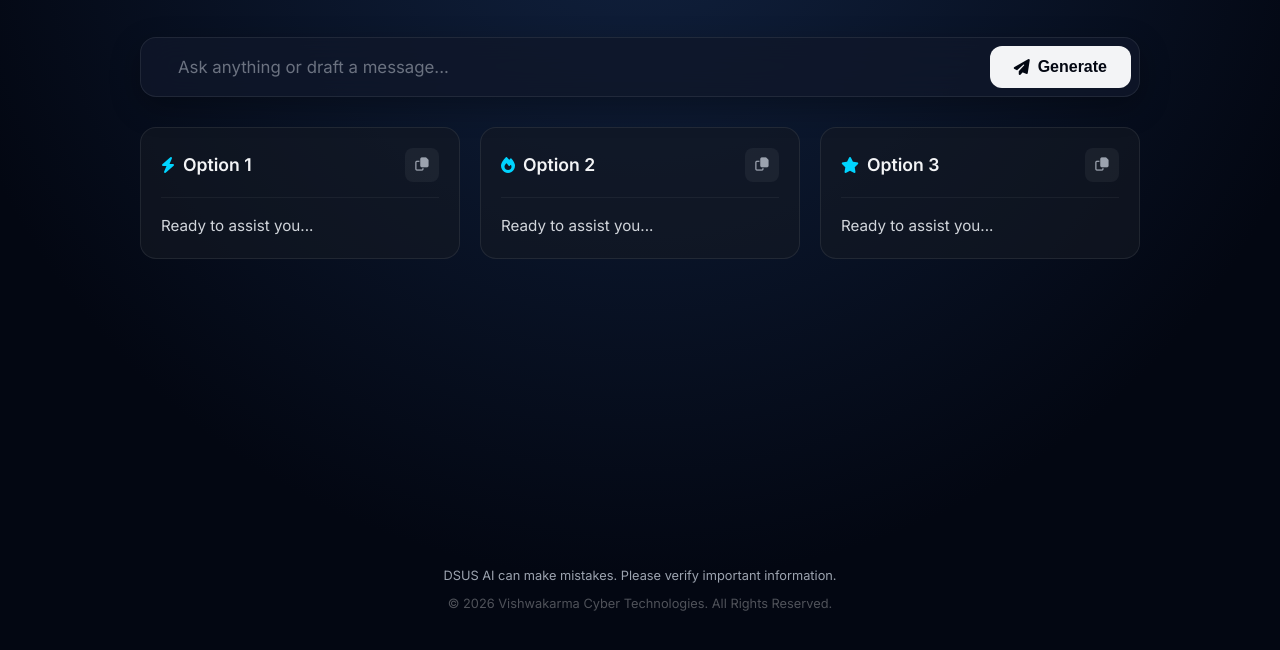
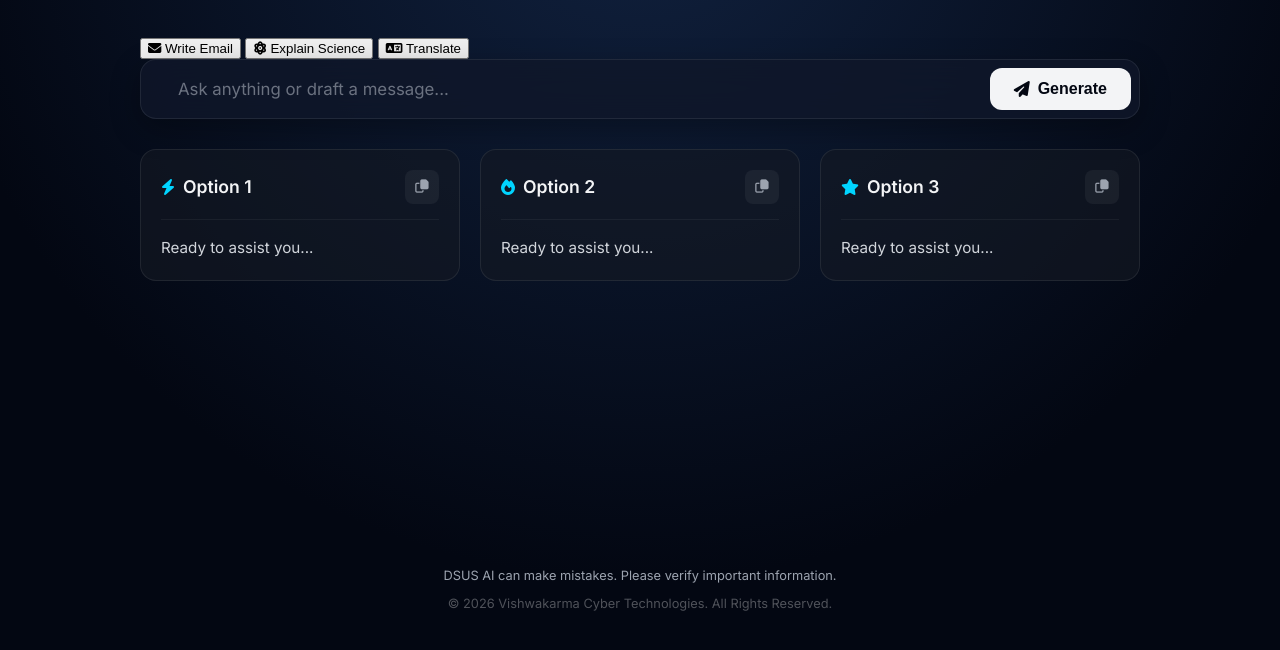
Before and after one commit to DsusAI/web, a website: page public/index.html in a window 1280 px wide. Shown: the part 136-786 px from the top of the page. Drawn offline with Linux system fonts and the light colour scheme.

Commit message:
Update index.html

```diff
--- a/public/index.html
+++ b/public/index.html
@@ -6,7 +6,6 @@
     <title>DSUS AI | Vishwakarma Cyber Technologies</title>
 
     <meta name="google-site-verification" content="rzn4WFEECIB1fbYVW-7zlkf5zqjXe3ErLpykqOEhQ9c" />
-
     <link rel="icon" type="image/png" href="favicon.png">
 
     <meta name="description" content="DSUS AI is a professional, high-speed Artificial Intelligence text generation and smart assistant tool developed by Vishwakarma Cyber Technologies.">
@@ -14,7 +13,7 @@
     <meta property="og:site_name" content="Vishwakarma Cyber Technologies">
     <meta property="og:title" content="DSUS AI | Vishwakarma Cyber Technologies">
     <meta property="og:description" content="Professional AI Copywriter and Smart Assistant.">
-    <meta property="og:image" content="logo.jpg">
+    <meta property="og:image" content="logo.png">
 
     <script type="application/ld+json">
     {
@@ -41,6 +40,12 @@
         </header>
 
         <div class="main-content">
+            <div class="quick-prompts">
+                <button onclick="setPrompt('Write a professional email to my client')"><i class="fa-solid fa-envelope"></i> Write Email</button>
+                <button onclick="setPrompt('Explain Quantum Physics like I am 10')"><i class="fa-solid fa-atom"></i> Explain Science</button>
+                <button onclick="setPrompt('Translate: How are you doing today? into Gujarati')"><i class="fa-solid fa-language"></i> Translate</button>
+            </div>
+
             <div class="input-glass-container">
                 <i class="fa-solid fa-sparkles spark-icon"></i>
                 <input type="text" id="userPrompt" placeholder="Ask anything or draft a message...">
```
